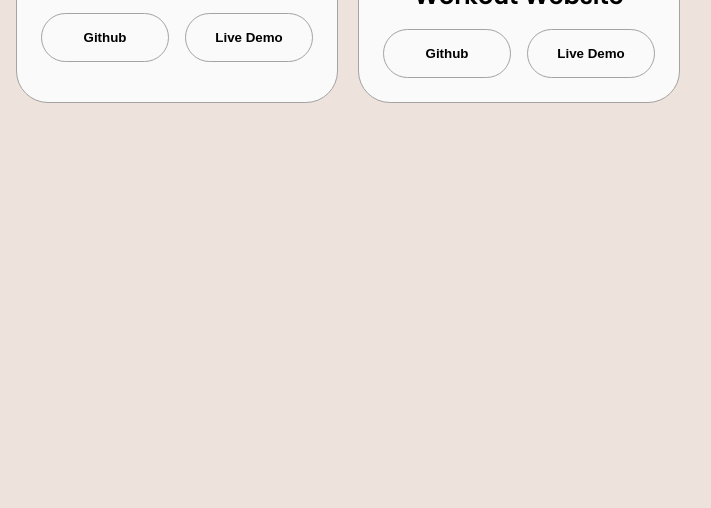
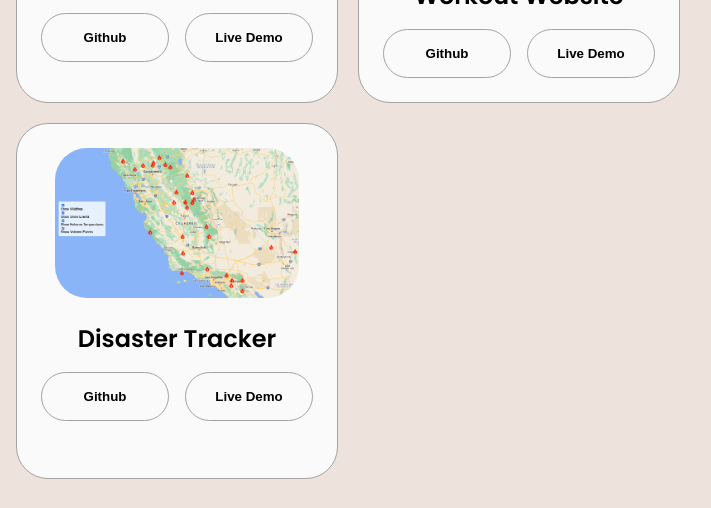
Before and after one commit to JingyaoGu1/Portfolio, a plain HTML site: page index.html in a window 1280 px wide. Shown: the part 2454-2962 px from the top of the page, 486-1197 px from the left. Drawn offline with Linux system fonts and the light colour scheme.

Commit message:
disaster tracker added

```diff
--- a/index.html
+++ b/index.html
@@ -197,6 +197,30 @@
               </button>
             </div>
           </div>
+          <div class="details-container color-container">
+            <div class="article-container">
+              <img
+                src="./assets/disaster.png"
+                alt="Project 3"
+                class="project-img"
+              />
+            </div>
+            <h2 class="experience-sub-title project-title">Disaster Tracker</h2>
+            <div class="btn-container">
+              <button
+                class="btn btn-color-2 project-btn"
+                onclick="location.href='https://github.com/JingyaoGu1/Disaster_Tracker'"
+              >
+                Github
+              </button>
+              <button
+                class="btn btn-color-2 project-btn"
+                onclick="location.href='https://disastertrackerjingyao.netlify.app/'"
+              >
+                Live Demo
+              </button>
+            </div>
+          </div>
         </div>
       </div>
     </section>
```
Also changed, not shown: assets/disaster.png (added), 2 other files.
